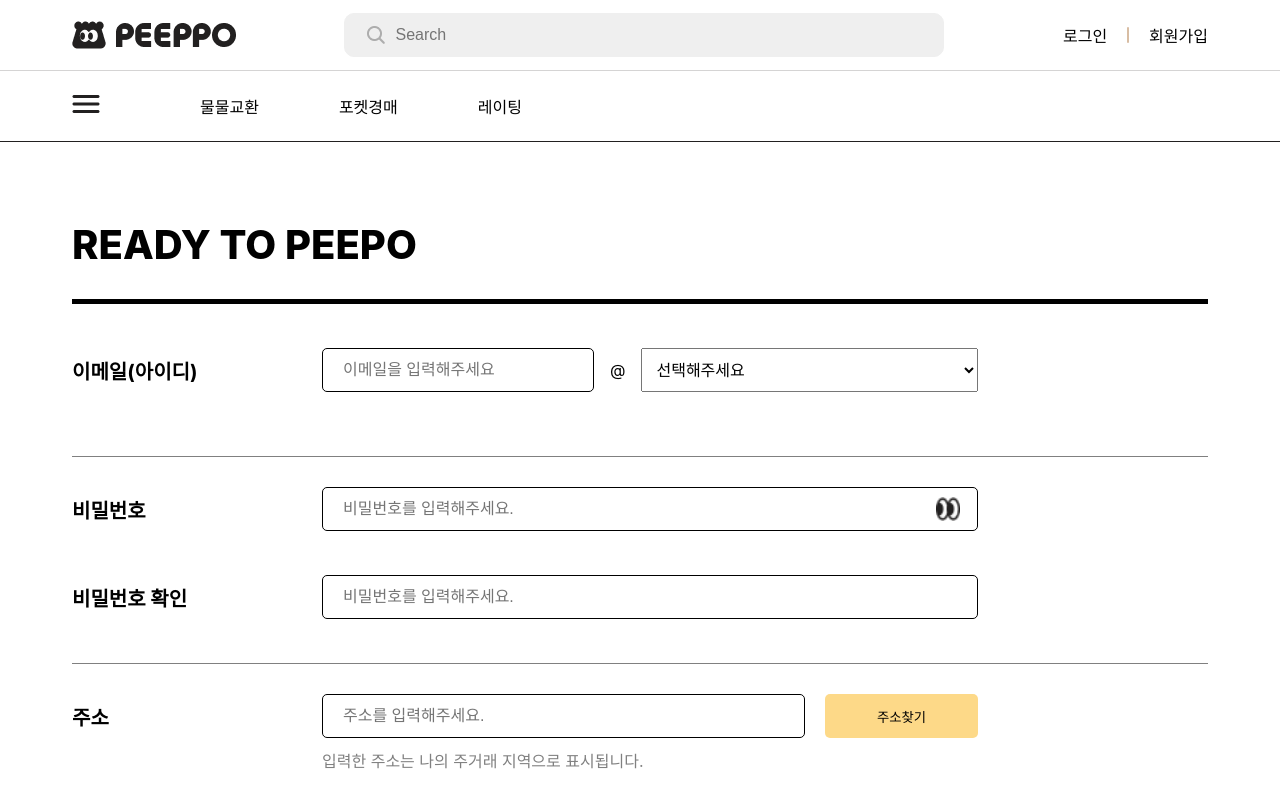
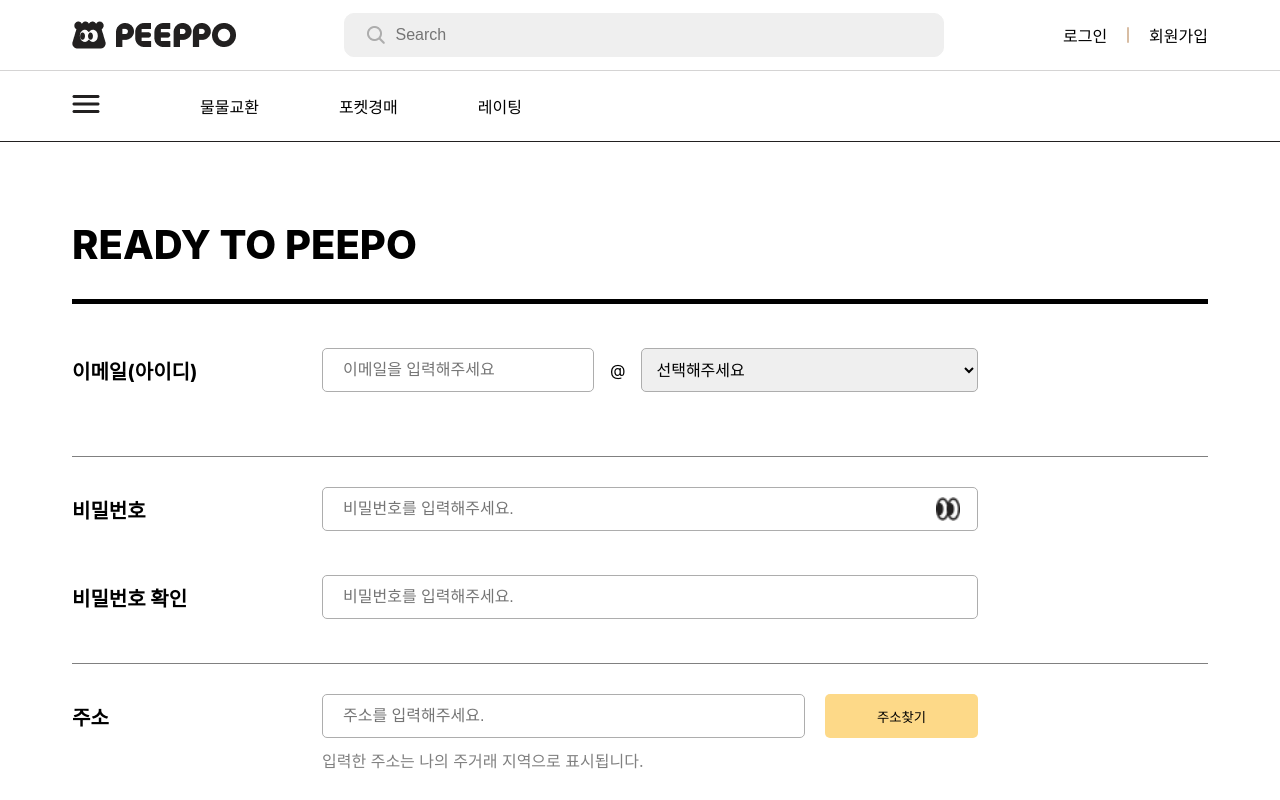
Before and after one commit to ffinal4/front-end, a React (Create React App) app: page /signup in a window 1280 px wide. Shown: the top 800 px of the page. Built offline with nearby package versions, Linux system fonts and the light colour scheme; no server answers; a web font is replaced by a local one.

Commit message:
PEEP-33 <Feat : BasicInput style bordercolor 추가>

```diff
--- a/src/components/common/KakaoApi.tsx
+++ b/src/components/common/KakaoApi.tsx
@@ -26,6 +26,7 @@ const KakaoApi = (props: any) => {
   return (
     <>
       <StBasicInput
+        borderColor="#ADADAD"
         type="text"
         placeholder="주소를 입력해주세요."
         value={address}
--- a/src/pages/SignupPage.tsx
+++ b/src/pages/SignupPage.tsx
@@ -83,6 +83,7 @@ const SignupPage = () => {
           <Label>이메일(아이디)</Label>
           <EmailInputContainer>
             <StBasicInput
+              borderColor="#ADADAD"
               type="email"
               placeholder="이메일을 입력해주세요"
               {...register("email", {
@@ -124,6 +125,7 @@ const SignupPage = () => {
               )}
             </PwVisibleButton>
             <StBasicInput
+              borderColor="#ADADAD"
               type={pwType.type}
               placeholder="비밀번호를 입력해주세요."
               {...register("password", {
@@ -146,6 +148,7 @@ const SignupPage = () => {
           <Label>비밀번호 확인</Label>
           <CheckPwInputContainer>
             <StBasicInput
+              borderColor="#ADADAD"
               type={pwType.type}
               placeholder="비밀번호를 입력해주세요."
               {...register("confirmPassword", {
@@ -185,6 +188,7 @@ const SignupPage = () => {
           <SecondLabel>닉네임</SecondLabel>
           <NickNameInputContainer>
             <StBasicInput
+              borderColor="#ADADAD"
               type="text"
               placeholder="한글, 영문, 숫자를 이용한 2~15자"
               {...register("nickname", {
@@ -295,6 +299,8 @@ const EmailSelect = styled.select`
   height: 44px;
   padding: 10px;
   font-size: 16px;
+  border-radius: 5px;
+  border: 1px solid #adadad;
 `;
 
 const ValidateMessage = styled.div`
--- a/src/styles/BasicInput.ts
+++ b/src/styles/BasicInput.ts
@@ -1,11 +1,11 @@
 import { styled } from "styled-components";
 
-export const StBasicInput = styled.input`
+export const StBasicInput = styled.input<{ borderColor: string }>`
   width: 100%;
   height: 44px;
   padding: 10px 0px 10px 20px;
   font-size: 16px;
-  border: 1px solid black;
+  border: 1px solid ${(props) => props.borderColor};
   border-radius: 5px;
   &:focus {
     outline: none !important;
```
